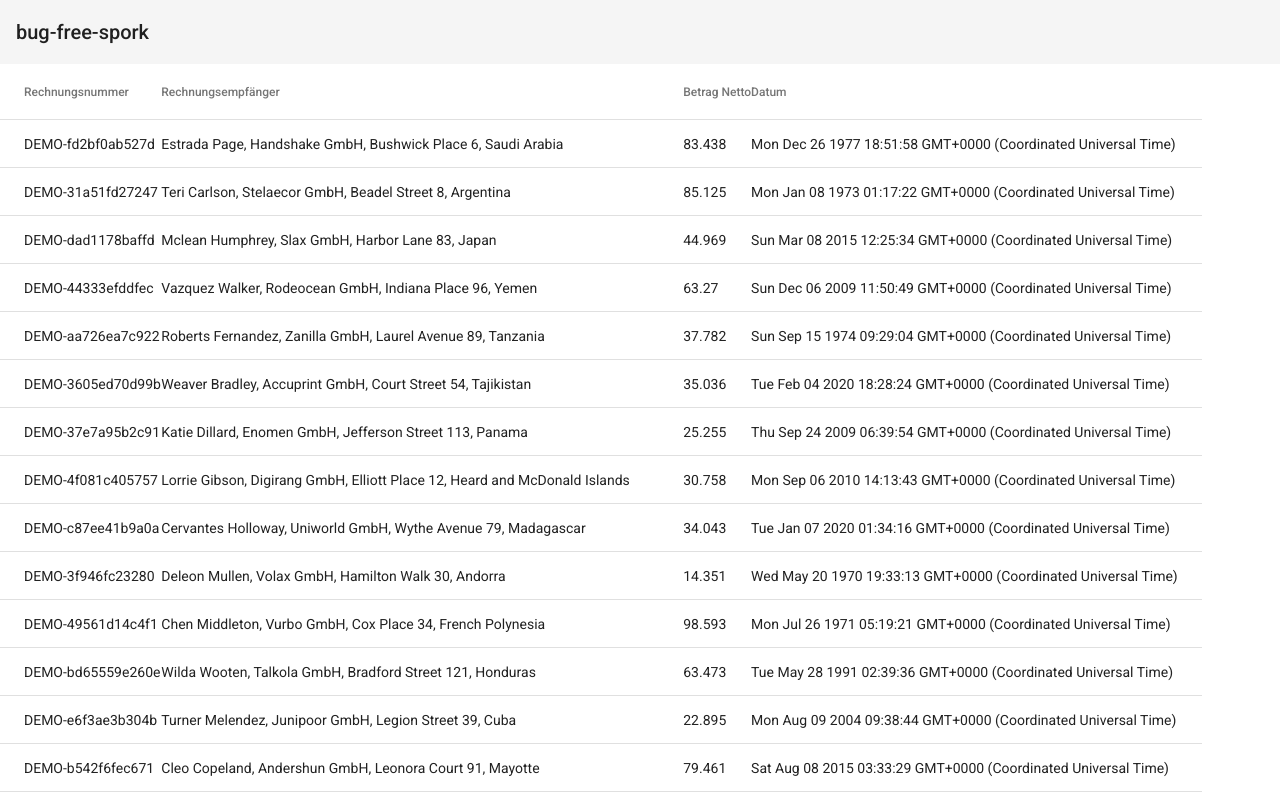
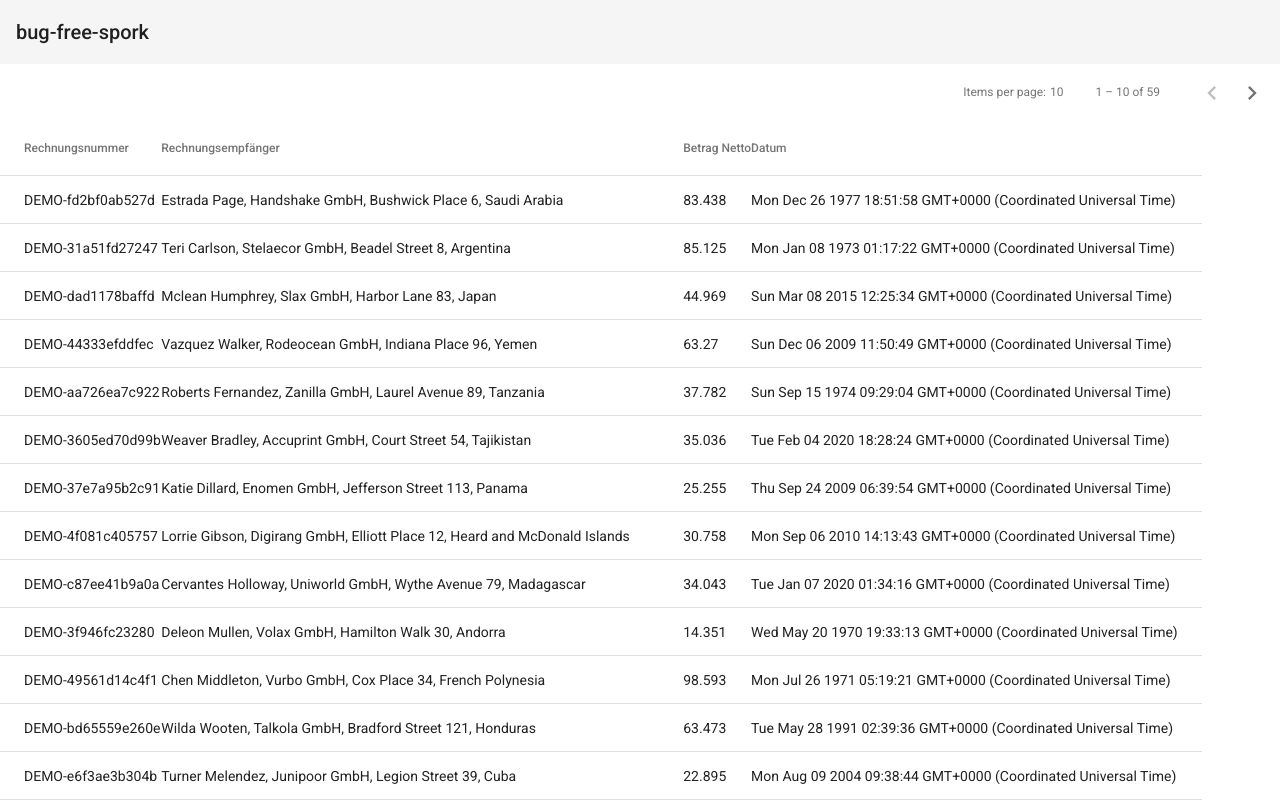
Before and after one commit to Jan-Ka/bug-free-spork, an Angular app: page / in a window 1280 px wide. Shown: the top 800 px of the page. Built offline with nearby package versions, Linux system fonts and the light colour scheme.

Commit message:
add paginator

```diff
--- a/src/app/app.component.html
+++ b/src/app/app.component.html
@@ -3,7 +3,10 @@
 </mat-toolbar>
 
 <div class="container">
-  <table mat-table [dataSource]="dataSource">
+  <mat-paginator #paginator [length]="(dataSource$ | async)?.length" [pageSize]="pageSize" (page)="pageEvent = handlePageEvent($event)">
+  </mat-paginator>
+
+  <table mat-table [dataSource]="dataSource$">
     <ng-container matColumnDef="Rechnungsnummer">
       <th mat-header-cell *matHeaderCellDef>Rechnungsnummer</th>
       <td mat-cell *matCellDef="let rechnung">{{rechnung['Rechnungsnummer']}}</td>
--- a/src/app/app.component.ts
+++ b/src/app/app.component.ts
@@ -2,6 +2,7 @@ import { Component, OnInit } from '@angular/core';
 import { IRechnung } from 'shared/IRechnung';
 import { RechnungService } from './rechnung.service';
 import { Observable } from 'rxjs';
+import { PageEvent } from '@angular/material/paginator';
 
 @Component({
   selector: 'app-root',
@@ -11,11 +12,16 @@ import { Observable } from 'rxjs';
 export class AppComponent implements OnInit {
   title = 'bug-free-spork';
   displayedColumns: string[] = ['Rechnungsnummer', 'Rechnungsempfänger', 'Betrag Netto', 'Datum'];
-  dataSource: Observable<IRechnung[]>;
+  dataSource$: Observable<IRechnung[]>;
+  pageSize = 10;
 
   constructor(private rechnungService: RechnungService) { }
 
   ngOnInit() {
-    this.dataSource = this.rechnungService.getAllRechnung();
+    this.dataSource$ = this.rechnungService.getAllRechnung();
+  }
+
+  handlePageEvent(e: PageEvent) {
+    return;
   }
 }
--- a/src/app/app.module.ts
+++ b/src/app/app.module.ts
@@ -6,6 +6,7 @@ import { BrowserAnimationsModule } from '@angular/platform-browser/animations';
 
 import { MatToolbarModule } from '@angular/material/toolbar';
 import { MatTableModule } from '@angular/material/table';
+import { MatPaginatorModule } from '@angular/material/paginator';
 
 @NgModule({
   declarations: [
@@ -15,7 +16,8 @@ import { MatTableModule } from '@angular/material/table';
     BrowserModule,
     BrowserAnimationsModule,
     MatToolbarModule,
-    MatTableModule
+    MatTableModule,
+    MatPaginatorModule
   ],
   providers: [],
   bootstrap: [AppComponent]
```
